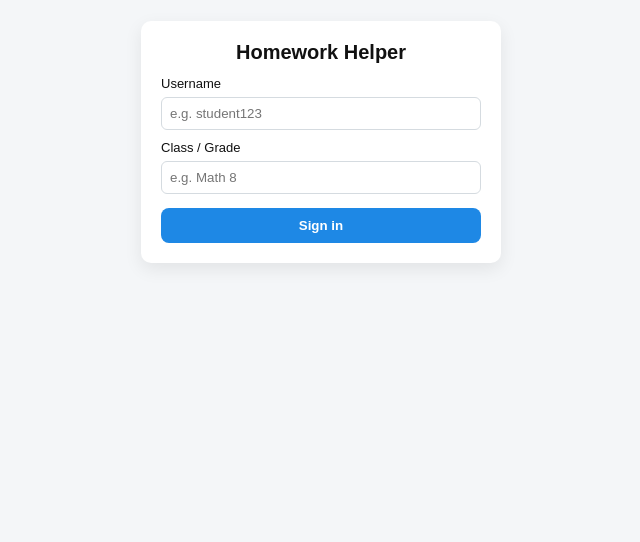
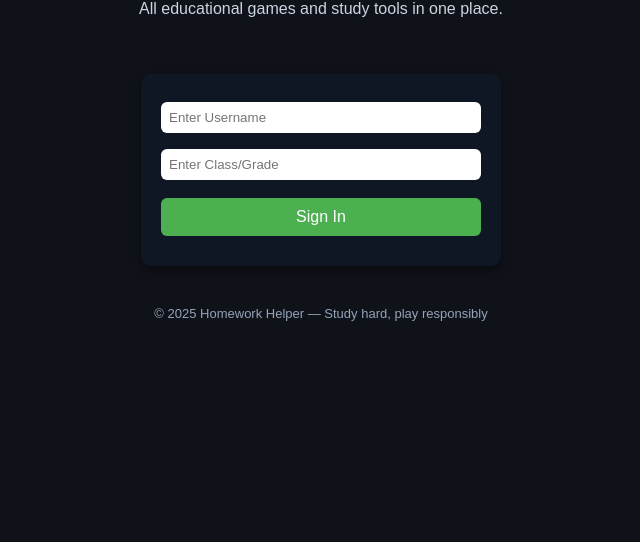
Before and after one commit to Goobers-games/HomeworkHelp, a plain HTML site: page index.html in a window 1280 px wide. Shown: the part 258-800 px from the top of the page, without its empty margins (319-959 px from the left). Drawn offline with Linux system fonts and the light colour scheme.

Commit message:
Update index.html

```diff
--- a/index.html
+++ b/index.html
@@ -1,44 +1,123 @@
 <!DOCTYPE html>
 <html lang="en">
 <head>
-  <meta charset="utf-8" />
-  <meta name="viewport" content="width=device-width,initial-scale=1" />
-  <title>Homework Help</title>
+  <meta charset="UTF-8" />
+  <meta name="viewport" content="width=device-width, initial-scale=1" />
+  <title>Homework Helper</title>
   <style>
-    body { font-family: Arial, sans-serif; background:#f4f6f8; color:#111; display:flex; min-height:100vh; align-items:center; justify-content:center; margin:0; }
-    .card { width:320px; background:white; padding:20px; border-radius:10px; box-shadow:0 6px 18px rgba(0,0,0,0.08); }
-    h1 { margin:0 0 12px 0; font-size:20px; text-align:center; }
-    label { display:block; margin-top:10px; font-size:13px; }
-    input { width:100%; padding:8px; margin-top:6px; box-sizing:border-box; border-radius:6px; border:1px solid #d5dbe0; }
-    button { width:100%; margin-top:14px; padding:10px; border-radius:8px; border:0; background:#1e88e5; color:white; font-weight:600; cursor:pointer; }
-    .note { font-size:12px; color:#555; margin-top:12px; text-align:center; }
-    .games-link { display:block; text-align:center; margin-top:12px; color:#1e88e5; text-decoration:none; }
+    body {
+      font-family: Arial, sans-serif;
+      background: #10121a;
+      color: #eef2ff;
+      margin: 0;
+      display: flex;
+      flex-direction: column;
+      min-height: 100vh;
+      justify-content: center;
+      align-items: center;
+    }
+
+    header {
+      text-align: center;
+      margin-bottom: 20px;
+    }
+
+    h1 {
+      font-size: 24px;
+      margin: 0;
+    }
+
+    p {
+      color: #cbd5e1;
+      margin-top: 8px;
+      text-align: center;
+    }
+
+    .login-box {
+      background: #0f1724;
+      padding: 20px;
+      border-radius: 10px;
+      box-shadow: 0 4px 12px rgba(0,0,0,0.4);
+      width: 320px;
+      text-align: center;
+      margin-top: 20px;
+    }
+
+    input {
+      width: 100%;
+      padding: 8px;
+      margin: 8px 0;
+      border: none;
+      border-radius: 6px;
+      box-sizing: border-box;
+    }
+
+    button {
+      margin-top: 10px;
+      padding: 10px;
+      width: 100%;
+      border: none;
+      border-radius: 6px;
+      background: #4caf50;
+      color: white;
+      font-size: 16px;
+      cursor: pointer;
+    }
+
+    button:hover {
+      background: #43a047;
+    }
+
+    .error {
+      color: #ff6b6b;
+      font-size: 14px;
+      margin-top: 10px;
+    }
+
+    footer {
+      text-align: center;
+      font-size: 13px;
+      color: #94a3b8;
+      margin-top: 40px;
+    }
   </style>
 </head>
 <body>
-  <div class="card">
-    <h1>Homework Helper</h1>
+  <header>
+    <h1>Welcome to Homework Helper</h1>
+    <p>All educational games and study tools in one place.</p>
+  </header>
 
-    <!-- Mock sign in (no credentials stored) -->
-    <form id="loginForm" onsubmit="return handleLogin(event)">
-      <label for="user">Username</label>
-      <input id="user" name="user" type="text" placeholder="e.g. student123" required autocomplete="off">
-
-      <label for="class">Class / Grade</label>
-      <input id="class" name="class" type="text" placeholder="e.g. Math 8" required>
-
-      <button type="submit">Sign in</button>
+  <div class="login-box">
+    <form id="loginForm">
+      <input type="text" id="username" placeholder="Enter Username" required>
+      <input type="text" id="class" placeholder="Enter Class/Grade" required>
+      <button type="submit">Sign In</button>
+      <div id="error" class="error"></div>
     </form>
-
   </div>
 
+  <footer>
+    © 2025 Homework Helper — Study hard, play responsibly
+  </footer>
+
   <script>
-    function handleLogin(e) {
+    document.getElementById("loginForm").addEventListener("submit", function(e) {
       e.preventDefault();
-      // Redirect to games folder (client-side). This keeps things honest and transparent.
-      window.location.href = 'games/index.html';
-      return false;
-    }
+
+      const username = document.getElementById("username").value.trim().toLowerCase();
+      const classGrade = document.getElementById("class").value.trim().toLowerCase();
+
+      // Set the correct login combo here
+      const correctUser = "FreeGamez";
+      const correctClass = "67th";
+
+      if (username === correctUser && classGrade === correctClass) {
+        window.location.href = "games/index.html"; // go to games page
+      } else {
+        document.getElementById("error").textContent = "Invalid username or class/grade.";
+      }
+    });
   </script>
 </body>
 </html>
```
